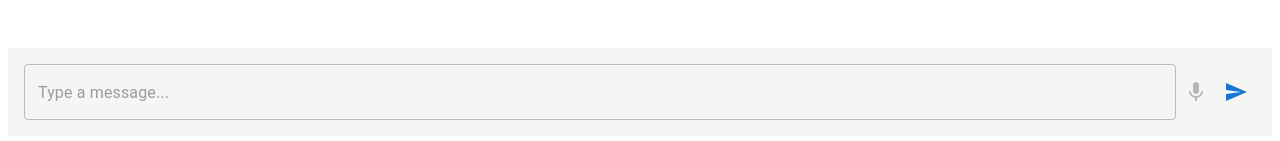
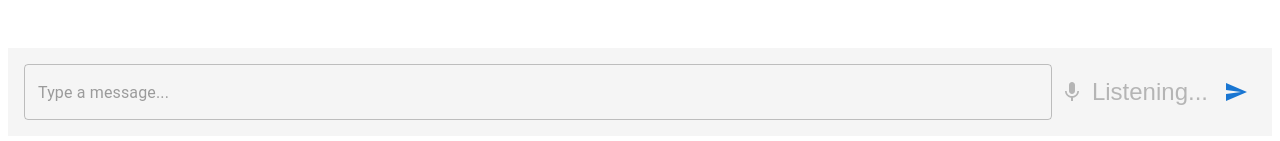
Before and after one commit to franciscovaz/talkieAI, a React (Vite) app in the folder talkieAi/: page / in a window 1280 px wide. Both pictures are taken after a click on the button 1196 px from the left and 764 px from the top of the page. Shown: the part 672-813 px from the top of the page. Built offline with nearby package versions, Linux system fonts and the light colour scheme.

Commit message:
- add visual listing text while waiting talk;

```diff
--- a/talkieAi/src/components/MessageInput.tsx
+++ b/talkieAi/src/components/MessageInput.tsx
@@ -68,9 +68,9 @@ const MessageInput: React.FC<MessageInputProps> = ({ onSend }) => {
       <IconButton
         color={isListening ? 'secondary' : 'primary'}
         onClick={startListening}
-        disabled={isListening}
-      >
-        <MicIcon />
+        disabled={isListening}>
+          <MicIcon />
+          {isListening && <span style={{ marginLeft: '8px' }}>Listening...</span>}
       </IconButton>
       <IconButton color="primary" onClick={handleSend}>
         <SendIcon />
```
